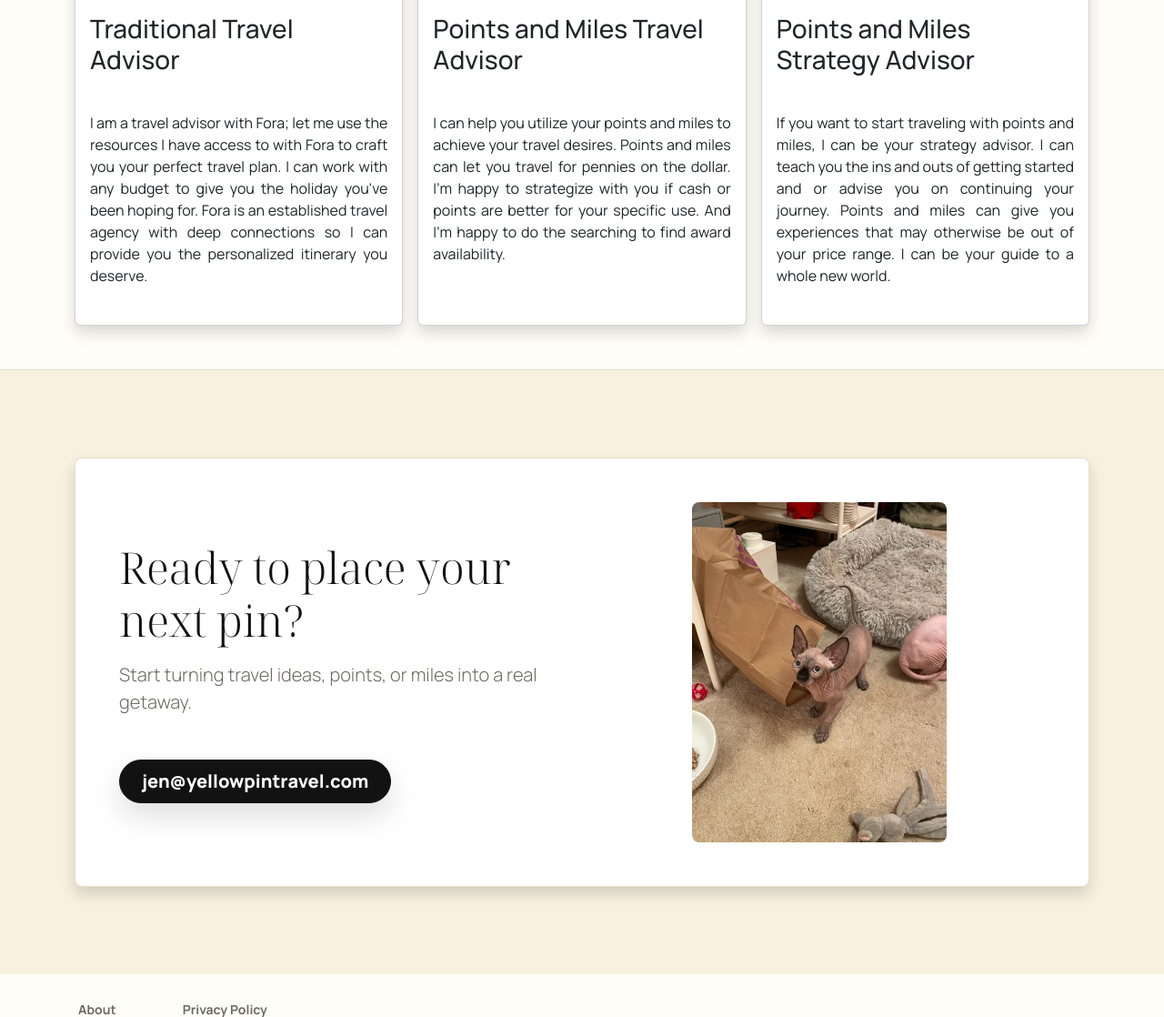
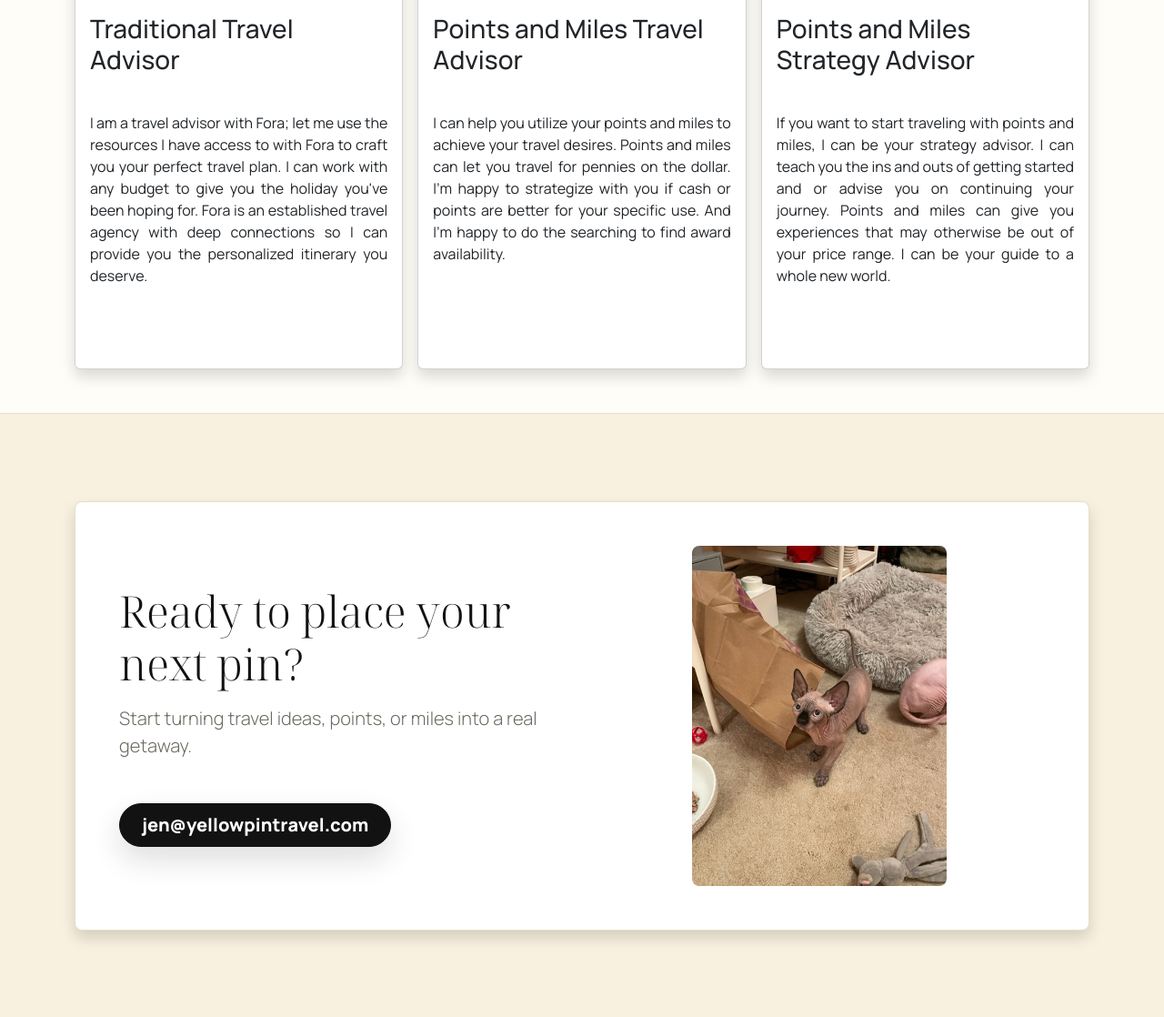
Before and after one commit to mspaits/yellow-pin-travel, a Flask app: page /services in a window 1280 px wide. Shown: the part 688-1806 px from the top of the page at 91% size. Run offline with Flask 3, Linux system fonts and the light colour scheme.

Commit message:
Minor edits on service cards and title font weight.

```diff
--- a/static/css/styles.css
+++ b/static/css/styles.css
@@ -264,7 +264,7 @@
     .google-form {
       display: block;
       width: 100%;
-      min-height: 1460px;
+      min-height: 1500px;
       border: 0;
     }
 
--- a/templates/services.html
+++ b/templates/services.html
@@ -5,27 +5,27 @@
 <section class="hero d-flex flex-column justify-content-center ">
 
     <div class="container-lg py-3 py-md-4 mt-md-5">
-        <h2 class="display-5">Here's what I can do for you:</h2>
+        <h2 class="display-5" style="font-weight: 500;">Here's what I can do for you:</h2>
     </div>
 
     <div class="container-lg py-3 py-md-5">
         <div class="row g-3">
             <div class="col-sm">
-                <div class="card rounded-2 shadow" style="min-height: 40rem;">
+                <div class="card rounded-2 shadow" style="min-height: 43rem;">
                     <img src="static/images/Fora_Logo_Wordmark_Black-Sand_S.png" class="card-img-top service-img py-3" alt="Fora logo">
                     <h3 class="card-title p-3">Traditional Travel Advisor</h3>
                     <p class="card-text p-3" style="text-align: justify;">I am a travel advisor with Fora; let me use the resources I have access to with Fora to craft you your perfect travel plan. I can work with any budget to give you the holiday you've been hoping for. Fora is an established travel agency with deep connections so I can provide you the personalized itinerary you deserve.</p>
                 </div>
             </div>
             <div class="col-sm">
-                <div class="card rounded-2 shadow" style="min-height: 40rem;">
+                <div class="card rounded-2 shadow" style="min-height: 43rem;">
                     <img src="static/images/Points and Miles Travel Advisor icon.png" class="card-img-top service-img py-3" alt="Airplane">
                     <h3 class="card-title p-3">Points and Miles Travel Advisor</h3>
                     <p class="card-text p-3" style="text-align: justify;">I can help you utilize your points and miles to achieve your travel desires. Points and miles can let you travel for pennies on the dollar. I'm happy to strategize with you if cash or points are better for your specific use. And I'm happy to do the searching to find award availability.</p>
                 </div>
             </div>
             <div class="col-sm">
-                <div class="card rounded-2 shadow" style="min-height: 40rem;">
+                <div class="card rounded-2 shadow" style="min-height: 43rem;">
                     <img src="static/images/Points and Miles Strategy Advisor icon.PNG" class="card-img-top service-img py-3" alt="Credit card">
                     <h3 class="card-title p-3">Points and Miles Strategy Advisor</h3>
                     <p class="card-text p-3" style="text-align: justify;">If you want to start traveling with points and miles, I can be your strategy advisor. I can teach you the ins and outs of getting started and or advise you on continuing your journey. Points and miles can give you experiences that may otherwise be out of your price range. I can be your guide to a whole new world.</p>
```
